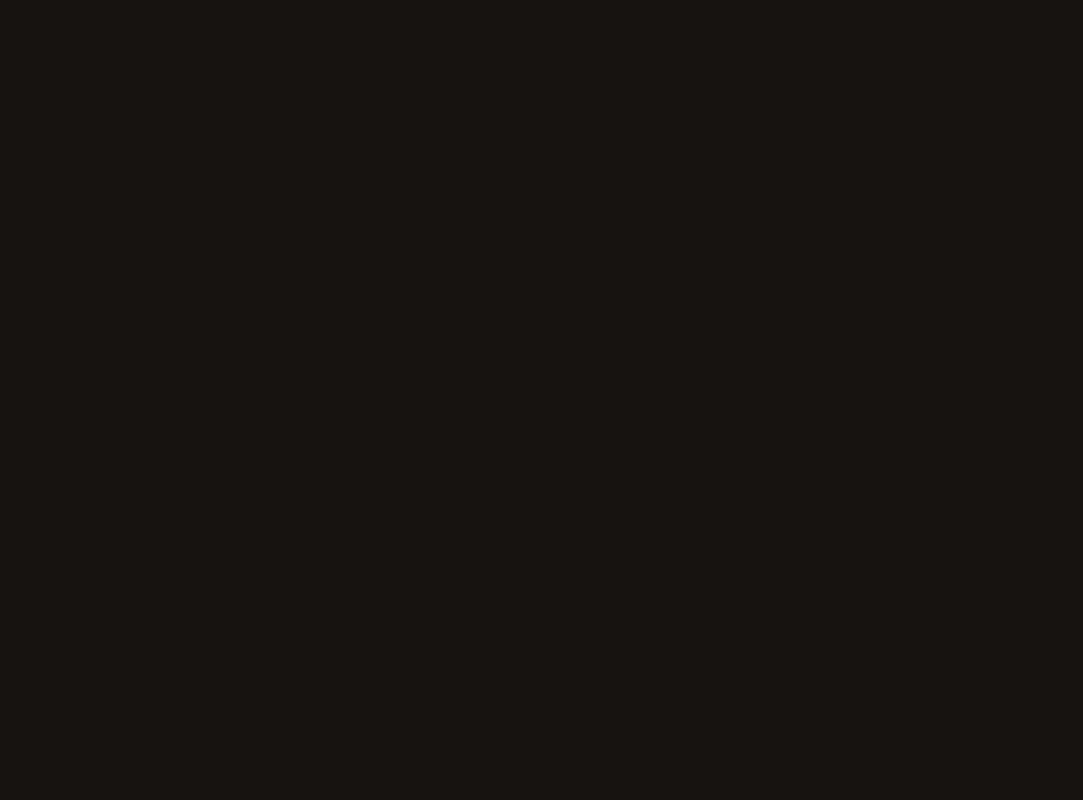
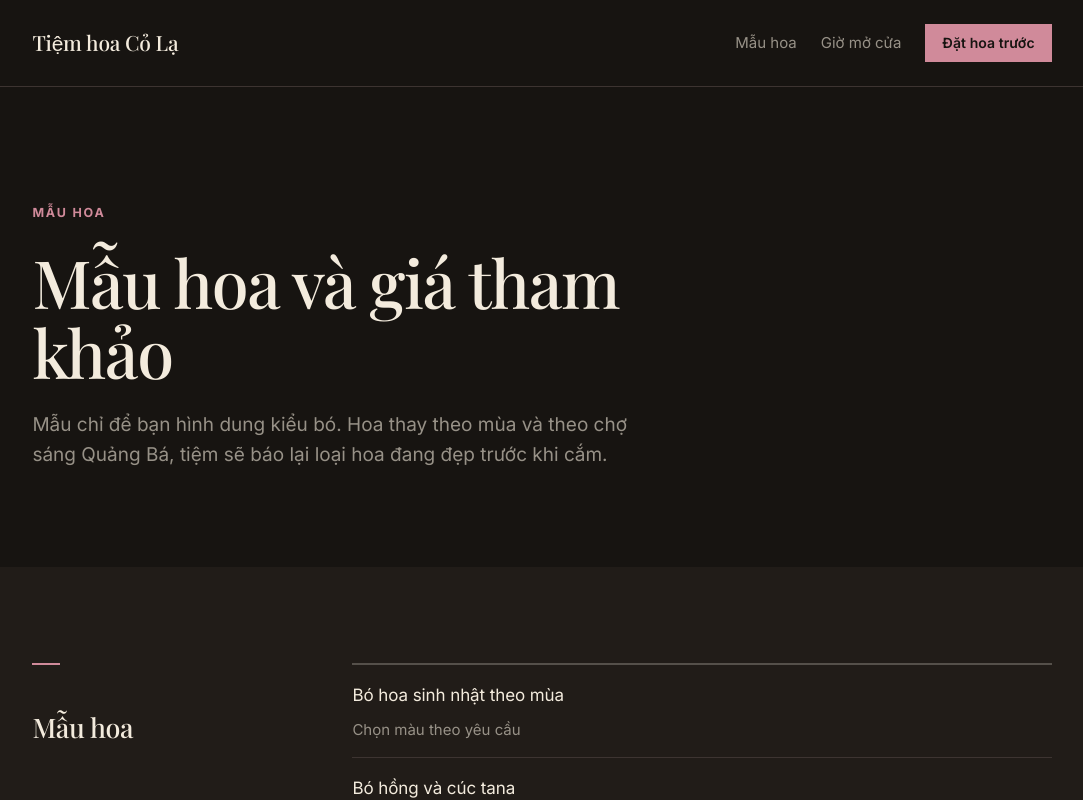
Before and after one commit to ThanhNV121097/project-f35b7a0a, a Next.js app in the folder code/frontend/: page / in a window 1280 px wide. Shown: the top 800 px of the page, without its empty margins (98-1181 px from the left). Built offline with nearby package versions, Linux system fonts and the light colour scheme; a web font is replaced by a local one.

Commit message:
Mount Mau hoa page

```diff
--- a/code/frontend/app/page.tsx
+++ b/code/frontend/app/page.tsx
@@ -1,3 +1,9 @@
+import { MauHoa } from "../components/MauHoa";
+
 export default function HomePage() {
-  return <main />;
+  return (
+    <main>
+      <MauHoa />
+    </main>
+  );
 }
```
